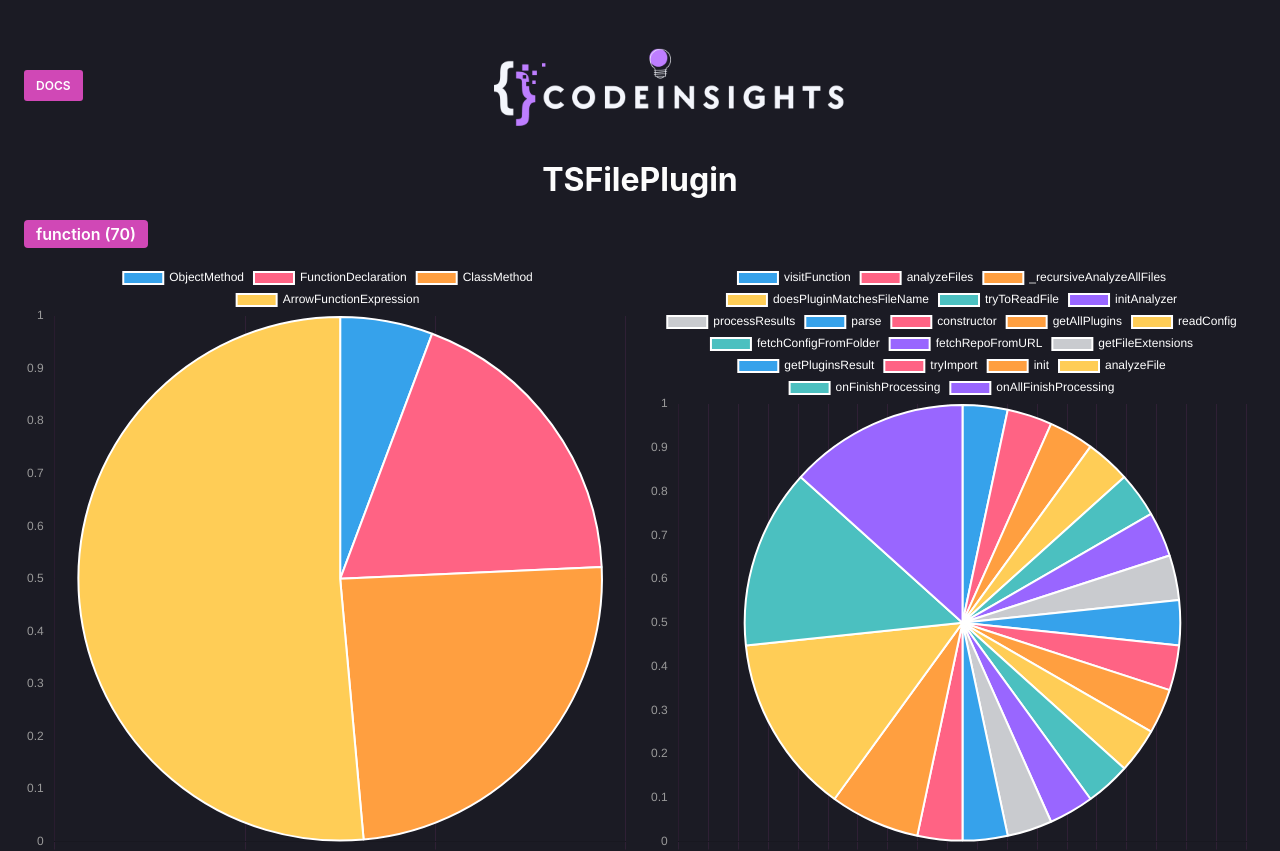
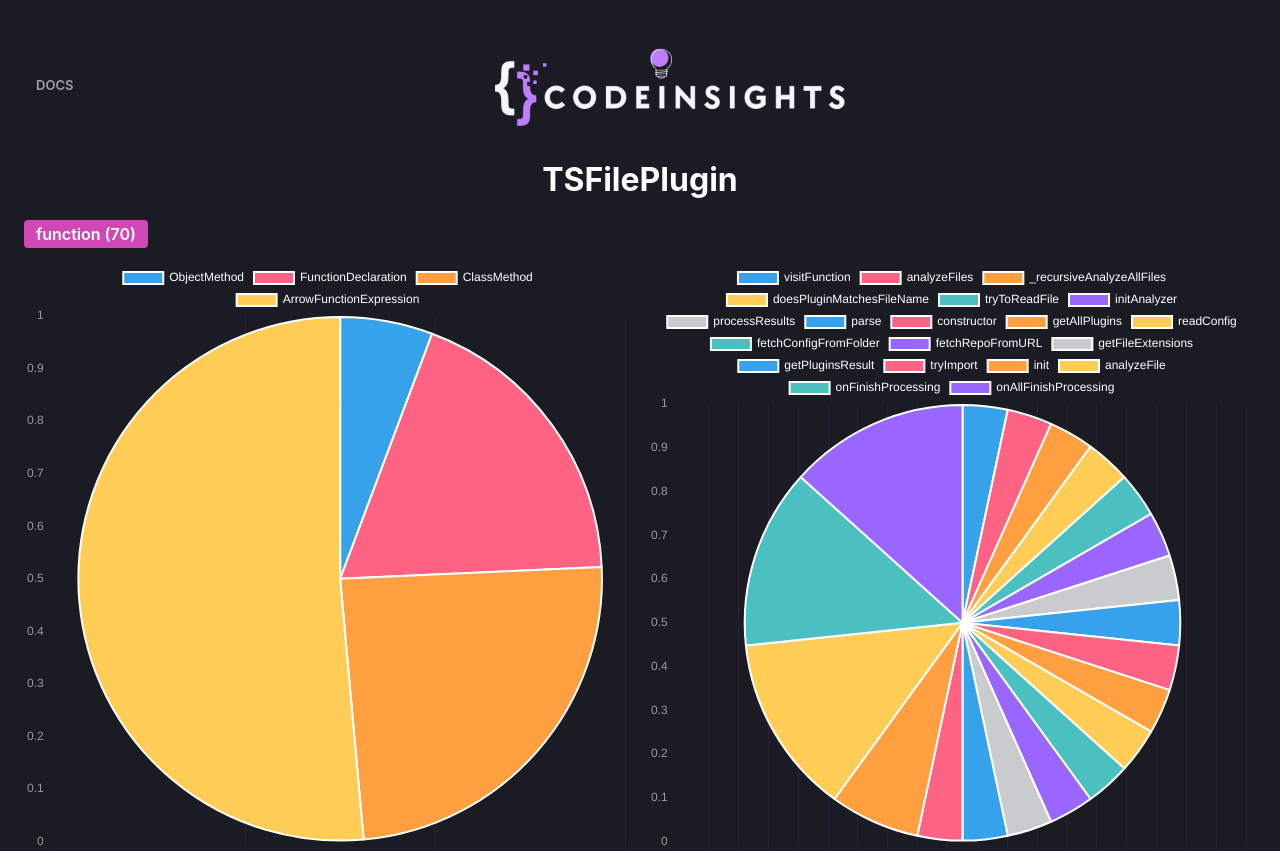
Before and after one commit to codeinsightsorg/codeinsights, a Next.js app in the folder ui/: page /showcase in a window 1280 px wide. Shown: the top 851 px of the page. Built offline with nearby package versions, Linux system fonts and the light colour scheme.

Commit message:
improve ui

```diff
--- a/ui/pages/_meta.json
+++ b/ui/pages/_meta.json
@@ -2,10 +2,6 @@
   "index": "Introduction",
   "another": "Another Page",
   "advanced": "Advanced (A Folder)",
-  "about": {
-    "title": "About",
-    "type": "page"
-  },
   "showcase": {
     "title": "Showcase",
     "type": "page",
--- a/ui/pages/about.mdx
+++ /dev/null
@@ -1,3 +0,0 @@
-# About
-
-This is the about page! This page is shown on the navbar.
--- a/ui/pages/showcase/showcase.module.scss
+++ b/ui/pages/showcase/showcase.module.scss
@@ -6,13 +6,17 @@
   nav {
     a {
       text-decoration: none;
-      color: #fff;
-      background-color: #d048b6;
+      color: rgba(156,163,175,1);
       padding: 8px 12px;
       font-weight: 600;
-      font-size: 12px;
+      font-size: 13px;
       text-transform: uppercase;
       border-radius: 3px;
+
+      &:hover {
+        color: #fff;
+        transition: 200ms background-color, color;
+      }
     }
   }
 }
```
Also changed, not shown: ui/pages/index.mdx (+1 -6 lines).
